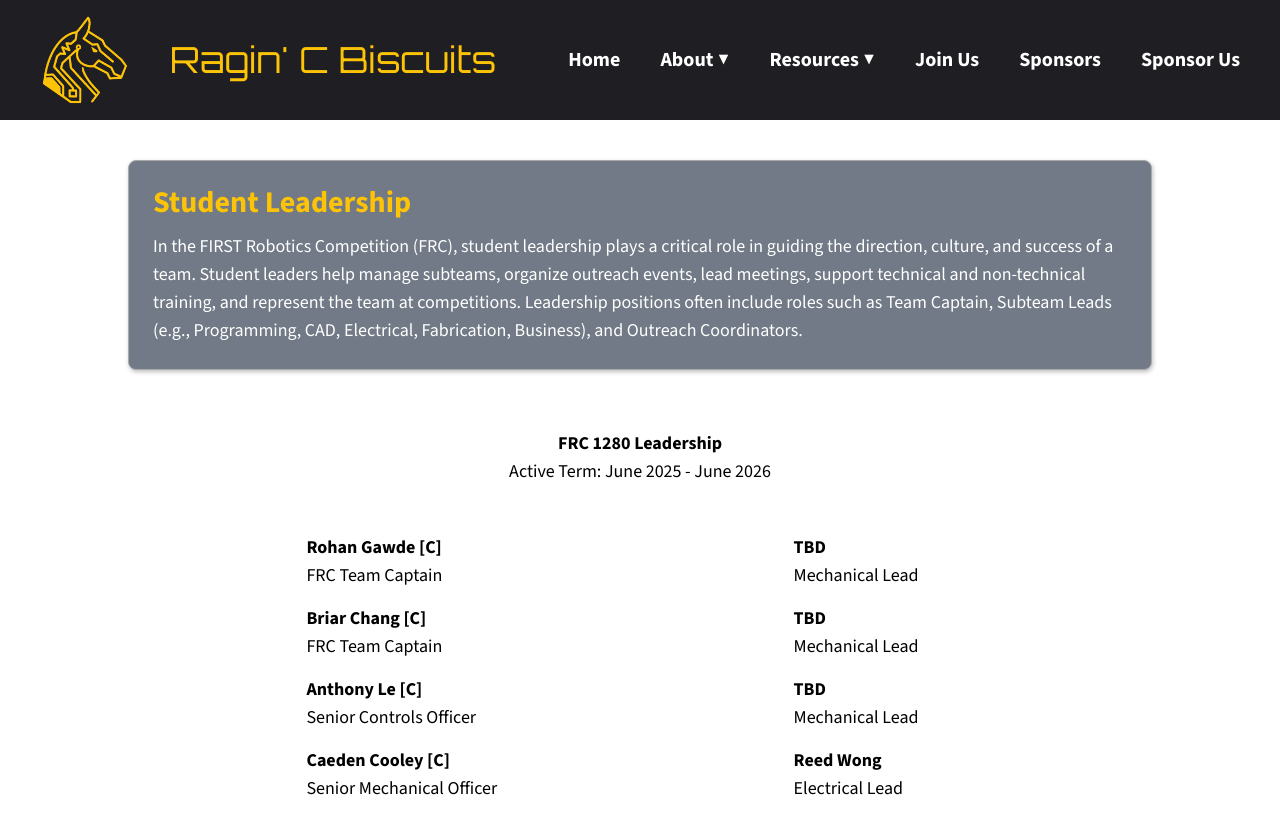
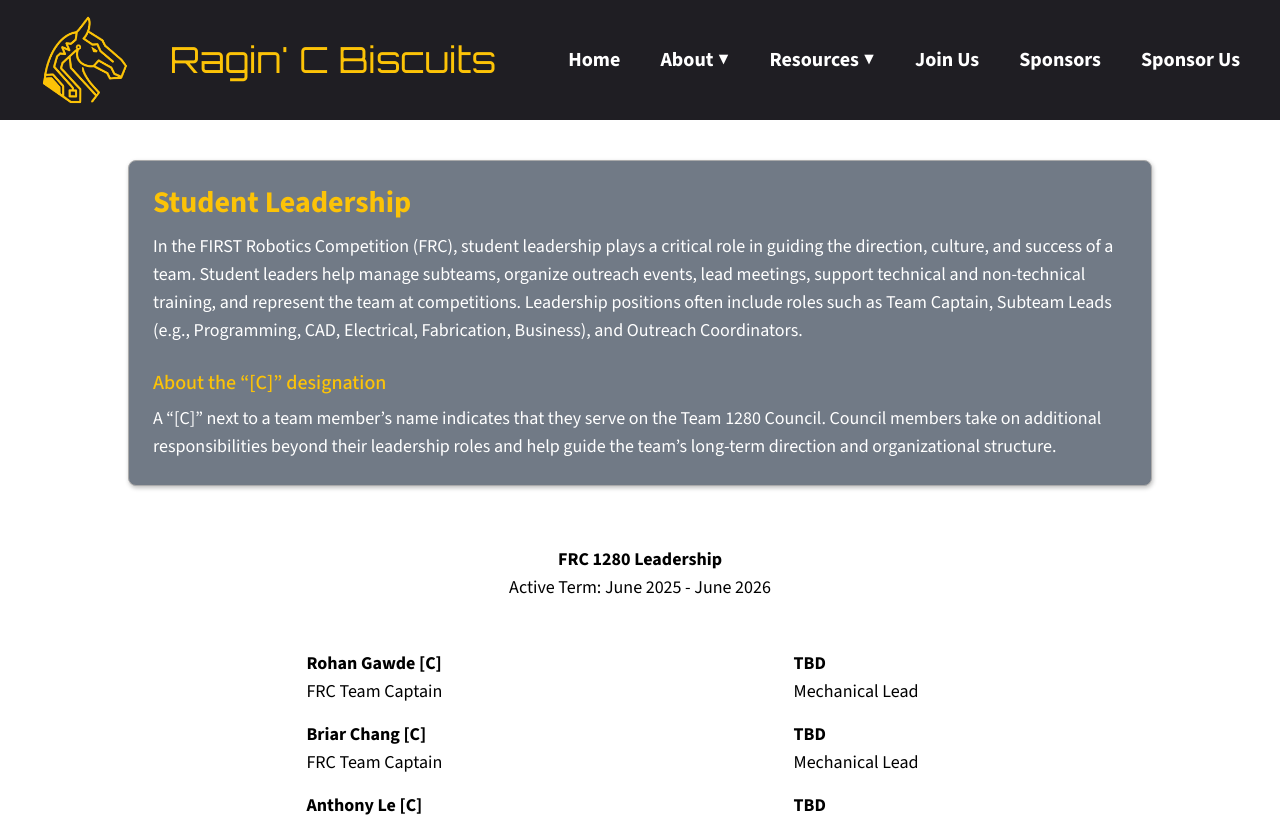
Before and after one commit to Team-1280/1280-website, a React (Vite) app in the folder app/: page /leadership in a window 1280 px wide. Shown: the top 817 px of the page. Built offline with nearby package versions, Linux system fonts and the light colour scheme.

Commit message:
Add council member description

```diff
--- a/app/src/pages/Leadership.jsx
+++ b/app/src/pages/Leadership.jsx
@@ -11,6 +11,12 @@ const Leadership = () => (
         </div>
         <div>
           In the FIRST Robotics Competition (FRC), student leadership plays a critical role in guiding the direction, culture, and success of a team. Student leaders help manage subteams, organize outreach events, lead meetings, support technical and non-technical training, and represent the team at competitions. Leadership positions often include roles such as Team Captain, Subteam Leads (e.g., Programming, CAD, Electrical, Fabrication, Business), and Outreach Coordinators.
+        </div>
+        <div className="text-[#fcc307] text-xl font-medium mt-6 mb-2">
+          About the “[C]” designation
+        </div>
+        <div>
+          A “[C]” next to a team member’s name indicates that they serve on the Team 1280 Council. Council members take on additional responsibilities beyond their leadership roles and help guide the team’s long-term direction and organizational structure.
         </div>
       </div>
       <section className="flex flex-col items-center w-full my-6 mt-15 font-sans text-black whitespace-nowrap text-lg">
```
